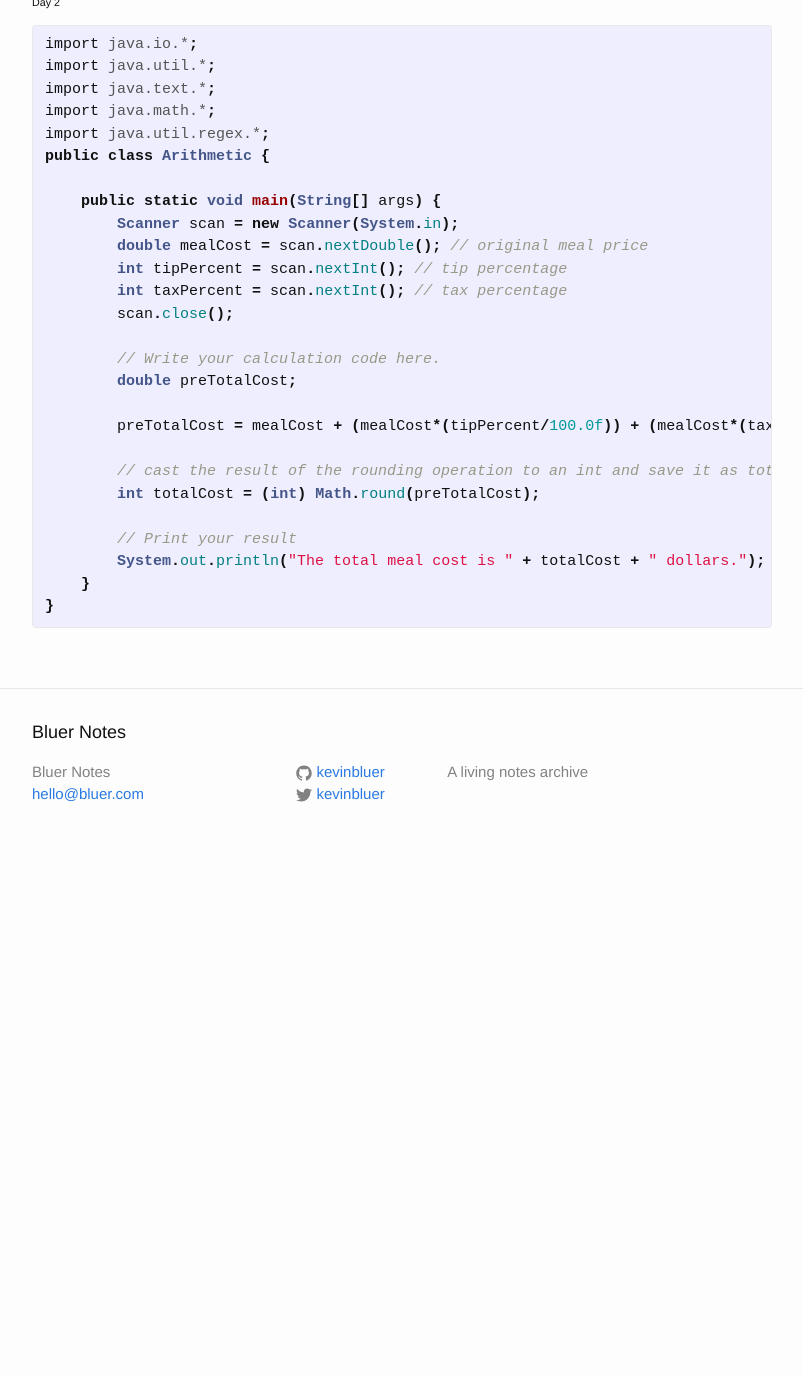
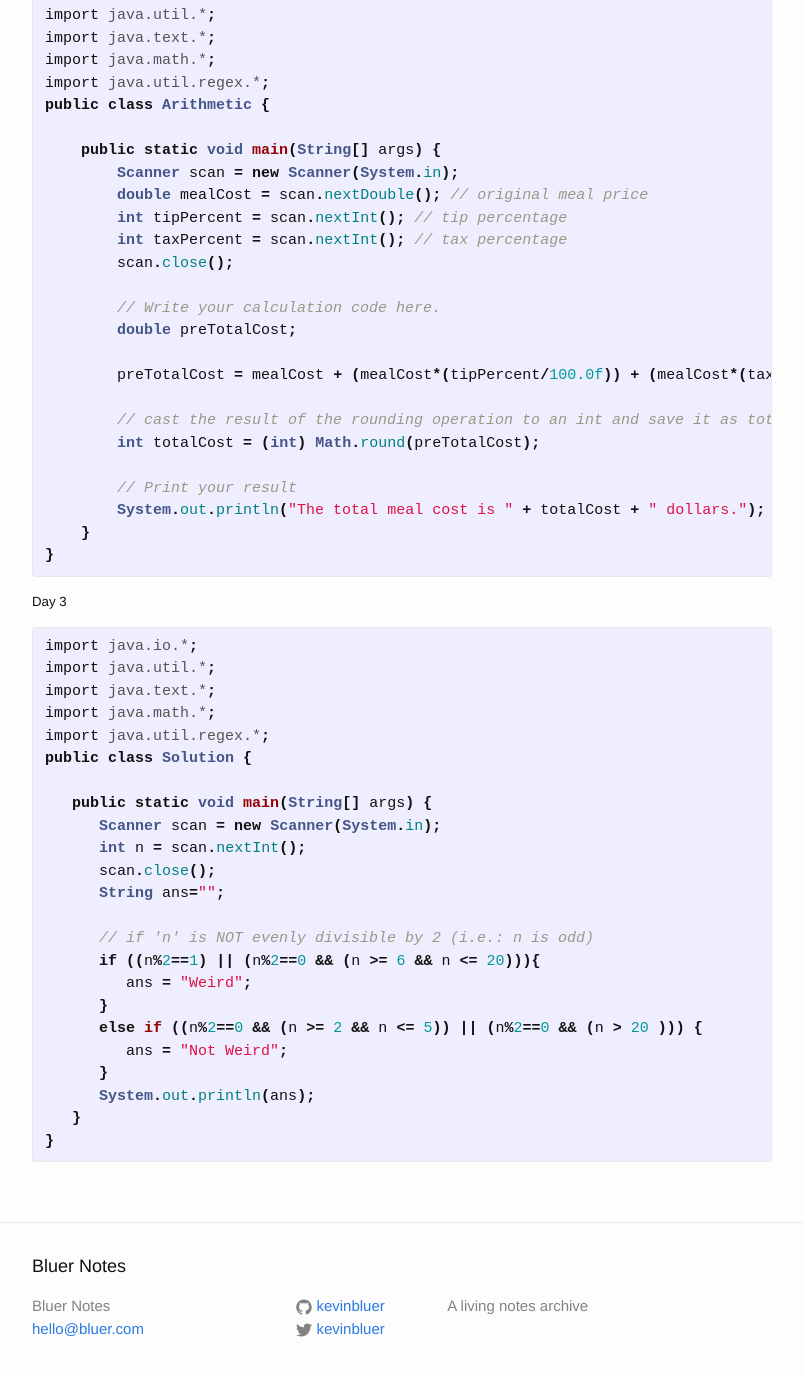
Before and after one commit to kevinbluer/bluer-notes-jekyll, a Jekyll site: the page built from java.md, in a window 1280 px wide and 1400 px high, scrolled down 1281 px. Shown: the top 1376 px of the window, without its empty margins (238-1041 px from the left). Built offline with Jekyll 4.4.1, drawn with Linux system fonts in a browser that asks for light colours; before the commit the page ends 2147 px from its top, so only the background shows below that.

Commit message:
java.md addition

```diff
--- a/java.md
+++ b/java.md
@@ -87,3 +85,31 @@ public class Arithmetic {
     }
 }
 {% endhighlight %}
+
+##### Day 3
+
+{% highlight java %}
+import java.io.*;
+import java.util.*;
+import java.text.*;
+import java.math.*;
+import java.util.regex.*;
+public class Solution {
+
+   public static void main(String[] args) {
+      Scanner scan = new Scanner(System.in);
+      int n = scan.nextInt();
+      scan.close();
+      String ans="";
+
+      // if 'n' is NOT evenly divisible by 2 (i.e.: n is odd)
+      if ((n%2==1) || (n%2==0 && (n >= 6 && n <= 20))){
+         ans = "Weird";
+      }
+      else if ((n%2==0 && (n >= 2 && n <= 5)) || (n%2==0 && (n > 20 ))) {
+         ans = "Not Weird";
+      }
+      System.out.println(ans);
+   }
+}
+{% endhighlight %}
```
Also changed, not shown: other parts of java.md (+0 -2 lines).
